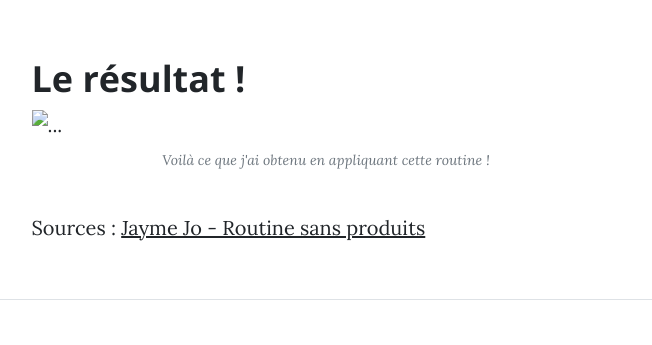
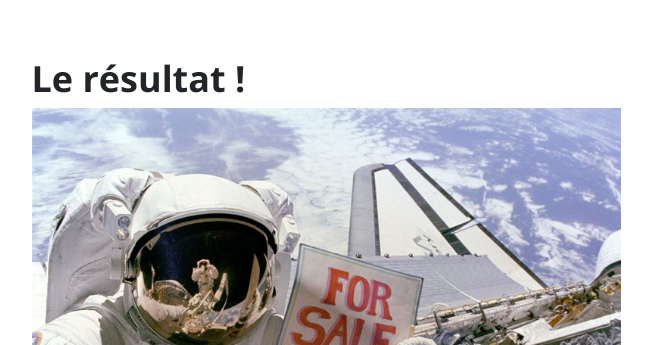
Before and after one commit to eleonore-tissier/eleonore-tissier.github.io, a plain HTML site: page post.html in a window 1280 px wide. Shown: the part 3604-3949 px from the top of the page, without its empty margins (314-966 px from the left). Drawn offline with nearby package versions, Linux system fonts and the light colour scheme.

Commit message:
no message

```diff
--- a/post.html
+++ b/post.html
@@ -70,7 +70,7 @@
                         <p>Une fois vos cheveux secs, vérifiez que vous n’avez oublié aucune boucle à séparer et sinon, n’oubliez pas, avec <strong>délicatesse</strong> !</p>
                         <p>Vous pouvez ensuite secouer vos cheveux. Passez vos doigts dans vos cheveux, toujours par le dessous (les paumes des mains contre les oreilles ou la nuque ou, à la limite, les tempes) et secouez <strong>doucement</strong>. Vous pouvez réaliser cette étape tête en bas pour plus de volume !</p>
                         <h2 class="section-heading">Le résultat !</h2>
-                        <a href="#!"><img class="img-fluid" src="url('assets/img/post-sample-image.jpg)" alt="..." /></a>
+                        <a href="#!"><img class="img-fluid" src="assets/img/post-sample-image.jpg" alt="..." /></a>
                         <span class="caption text-muted">Voilà ce que j'ai obtenu en appliquant cette routine !</span>
                         <p>
                             Sources :
```
